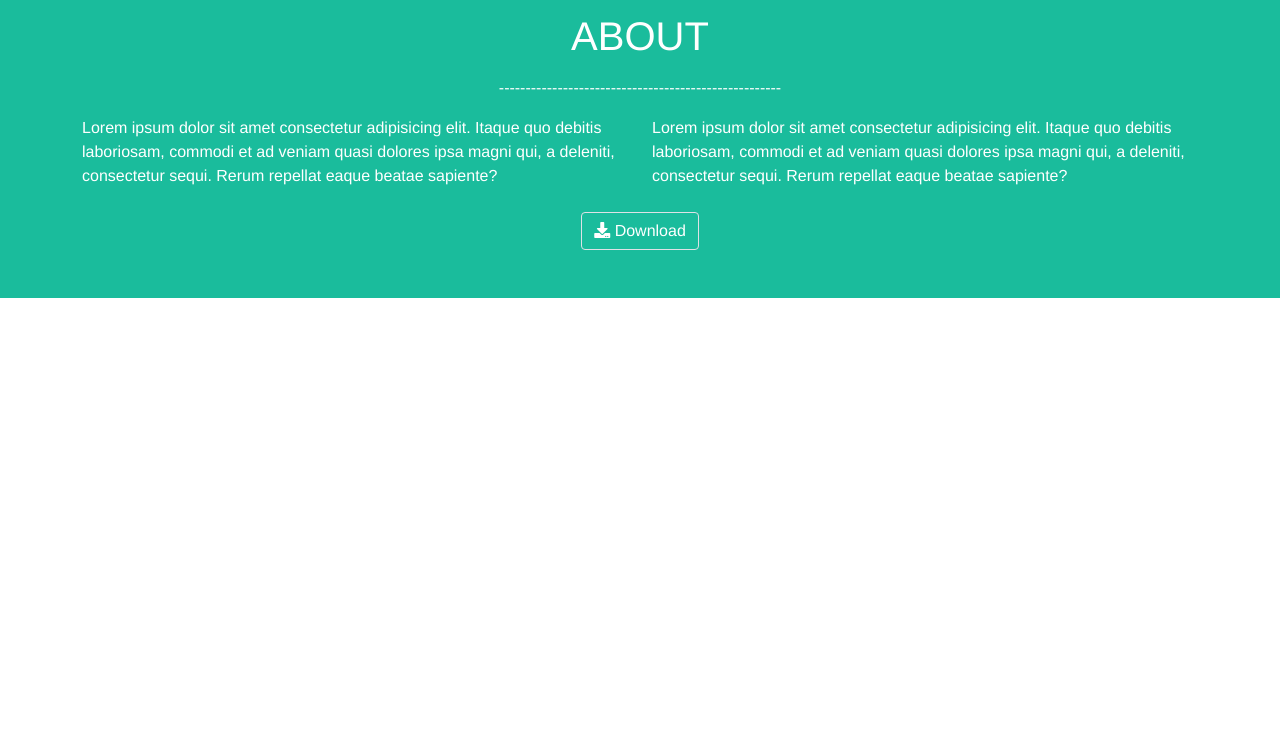
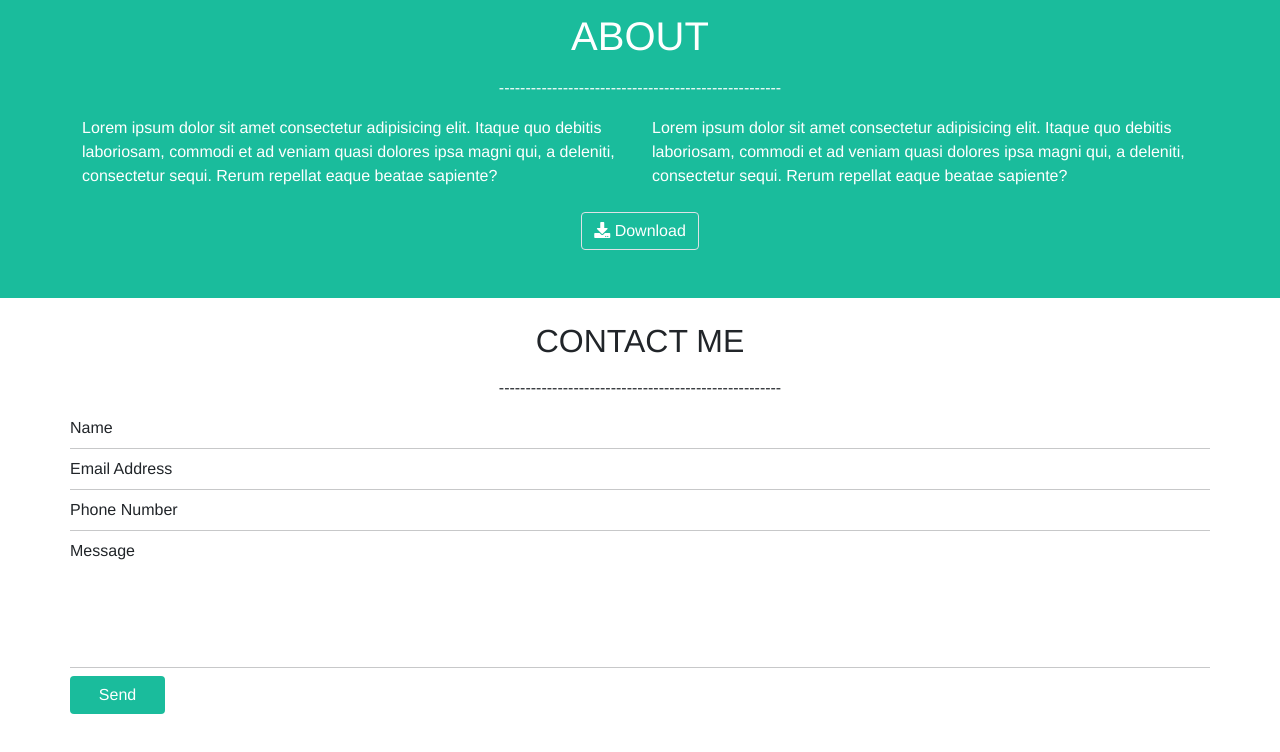
Before and after one commit to DarioBosco/html-css-bootstrap-freelancer, a plain HTML site: page index.html in a window 1280 px wide. Shown: the part 1056-1808 px from the top of the page. Before the commit the page ends 1354 px from the top, so only its background shows below. Drawn offline with nearby package versions, Linux system fonts and the light colour scheme.

Commit message:
Sezione Contact-me completata

```diff
--- a/css/style.css
+++ b/css/style.css
@@ -26,10 +26,20 @@ body {
 	color: #fff;
 }
 
+/* Box Messaggio in Contact Me */
+span.ps-0:nth-child(7) {
+	height: 120px;
+}
+#contact-me button {
+	background: #1abc9c;
+	color: #fff;
+}
 /* Fine Main */
 /* -------------------------------------------------- */
 /* Inizio Footer */
-
+footer {
+	height: 500px;
+}
 /* Fine Footer */
 /* -------------------------------------------------- */
 
--- a/index.html
+++ b/index.html
@@ -107,6 +107,27 @@
 				</div>
 			</section>
 			<!-- Fine About -->
+			<!-- Inizio Contact Me -->
+			<section id="contact-me" class="container-fluid">
+				<div class="container h-100 pt-4 pb-1">
+					<div class="row h-50 justify-content-center align-items-start">
+						<h2 class="text-center m-0 pb-3">CONTACT ME</h2>
+						<div class="text-center pb-3">-----------------------------------------------------</div>
+					</div>
+					<div class="row">
+						<span class="ps-0">Name</span>
+						<hr class="mt-2 mb-2" />
+						<span class="ps-0">Email Address</span>
+						<hr class="mt-2 mb-2" />
+						<span class="ps-0">Phone Number</span>
+						<hr class="mt-2 mb-2" />
+						<span class="ps-0">Message</span>
+						<hr class="mt-2 mb-2" />
+						<button type="button" class="btn col-1">Send</button>
+					</div>
+				</div>
+			</section>
+			<!-- Fine Contact Me -->
 		</main>
 		<!-- Fine Main -->
 
```
